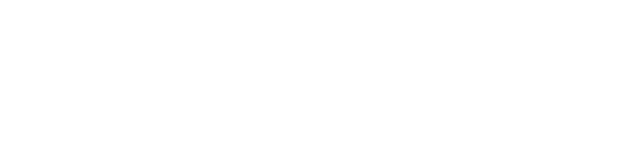
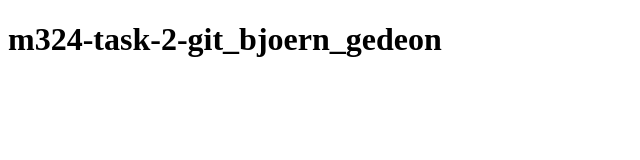
Before and after one commit to bjgedeon/m324-task-2-git_bjoern_gedeon, a plain HTML site: page index.html in a window 1280 px wide. Shown: the whole page, without its empty margins (0-640 px from the left). Drawn offline with Linux system fonts and the light colour scheme.

Commit message:
add h1 tag

```diff
--- a/index.html
+++ b/index.html
@@ -2,9 +2,9 @@
 <html lang="en">
 <head>
     <meta charset="UTF-8">
-    <title>m324-task-2-git_bjoern_gedeon2</title>
+    <title>m324-task-2-git_bjoern_gedeon</title>
 </head>
 <body>
-
+    <h1>m324-task-2-git_bjoern_gedeon</h1>
 </body>
 </html>
```
